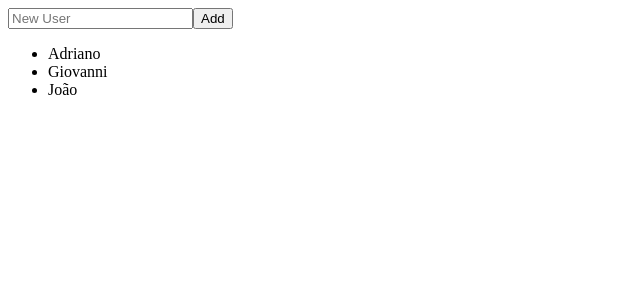
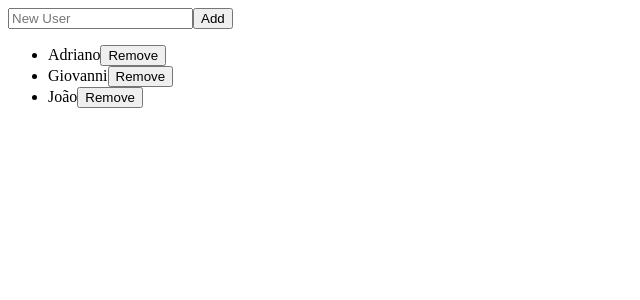
Before and after one commit to silvasouzaadriano/react-unit-testing, a React (Vite) app: page / in a window 1280 px wide. Shown: the top 300 px of the page, without its empty margins (0-640 px from the left). Built offline with nearby package versions, Linux system fonts and the light colour scheme.

Commit message:
Test should render users list with input text, button click and remove button

```diff
--- a/src/App.tsx
+++ b/src/App.tsx
@@ -10,12 +10,24 @@ function App() {
     }, 500);
   }
 
+  function removeFromUserList(user: string) {
+    setTimeout(() => {
+      setUsers(state => state.filter(user => user !== user));
+    }, 500);
+  }
+
+
   return (
     <>
       <input placeholder="New User" value={newUser} onChange={e => setNewUser(e.target.value)} />
       <button onClick={addToUsersList}>Add</button>
       <ul>
-        {users.map(user => <li key={user}>{user}</li>)}
+        {users.map(user => (
+          <li key={user}>
+            {user}
+            <button onClick={() => removeFromUserList(user)}>Remove</button>
+          </li>
+        ))}
       </ul>
     </>
   )
```
Also changed, not shown: 2 other files (tests, documents, lock files or other folders).
